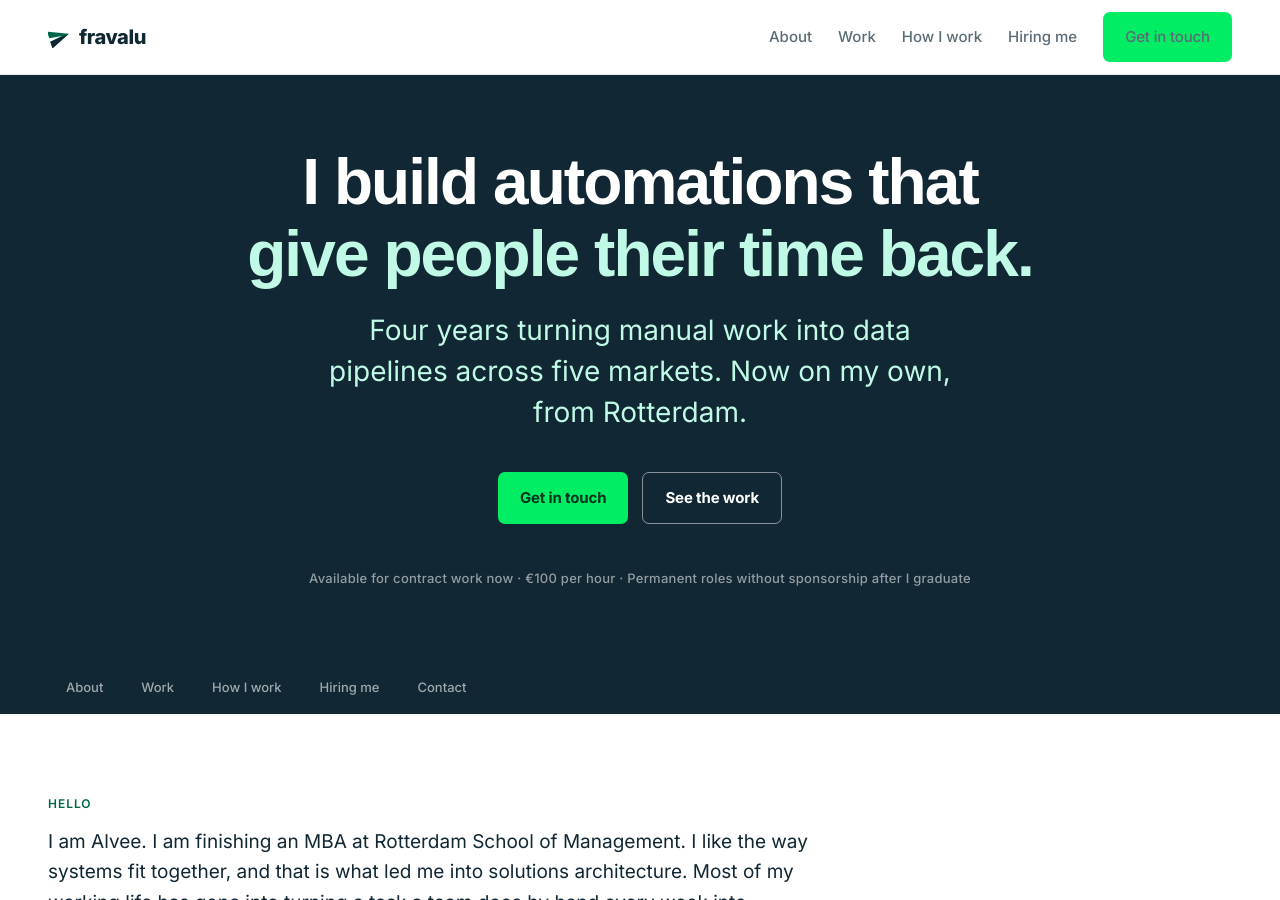
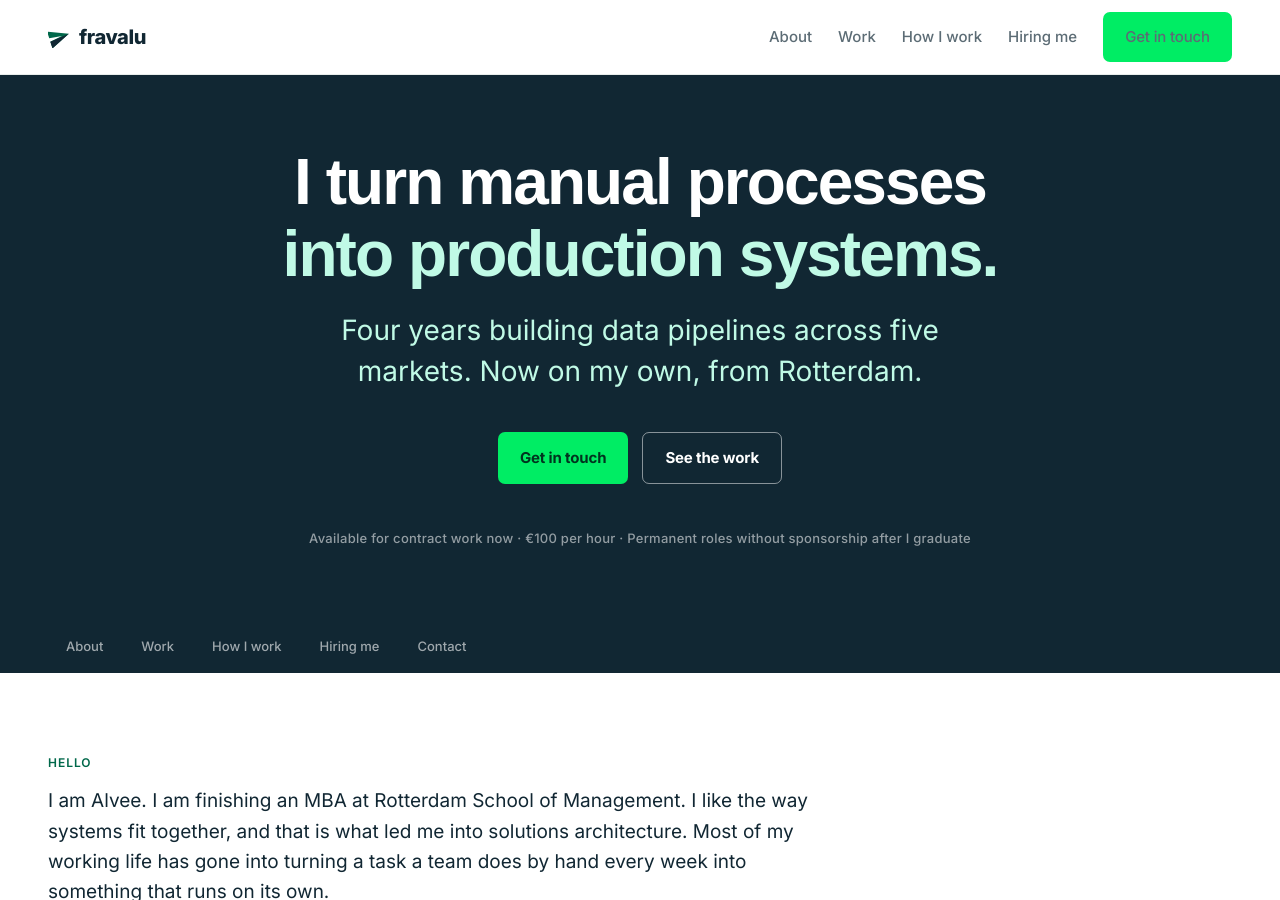
Before and after one commit to alvee1994/fra-valu-site, a Jekyll site: the page built from index.md, in a window 1280 px wide and 900 px high. Built offline with Jekyll 4.4.1, drawn with Linux system fonts in a browser that asks for light colours; some web fonts are replaced.

Commit message:
Sharpen hero headline to an engineer register
"I build automations that give people their time back" read as ELI5 and
ran long. State the same promise in the register a contract client is
reading in: manual processes in, production systems out.

Drop the echo it created in the lead, and align the meta description.

Co-Authored-By: Claude Opus 5 <noreply@anthropic.com>

```diff
--- a/index.md
+++ b/index.md
@@ -2,16 +2,16 @@
 layout: default
 title: Ahmed Alvee, AI and workflow automation
 description: >-
-  I build automations that give people their time back. Available for
-  contract work now at €100 per hour, through my KVK-registered practice
-  in Rotterdam.
+  I turn manual processes into production systems. Available for contract
+  work now at €100 per hour, through my KVK-registered practice in
+  Rotterdam.
 permalink: /
 ---
 
 <section class="hero" id="top">
   <div class="wrap hero-inner">
-    <h1>I build automations that <br><span class="accent">give people their time back.</span></h1>
-    <p class="hero-lead">Four years turning manual work into data pipelines across five markets. Now on my own, from Rotterdam.</p>
+    <h1>I turn manual processes<br><span class="accent">into production systems.</span></h1>
+    <p class="hero-lead">Four years building data pipelines across five markets. Now on my own, from Rotterdam.</p>
     <div class="cta-row">
       <a class="btn btn-primary" href="#contact">Get in touch</a>
       <a class="btn btn-outline-inverse" href="#work">See the work</a>
```
